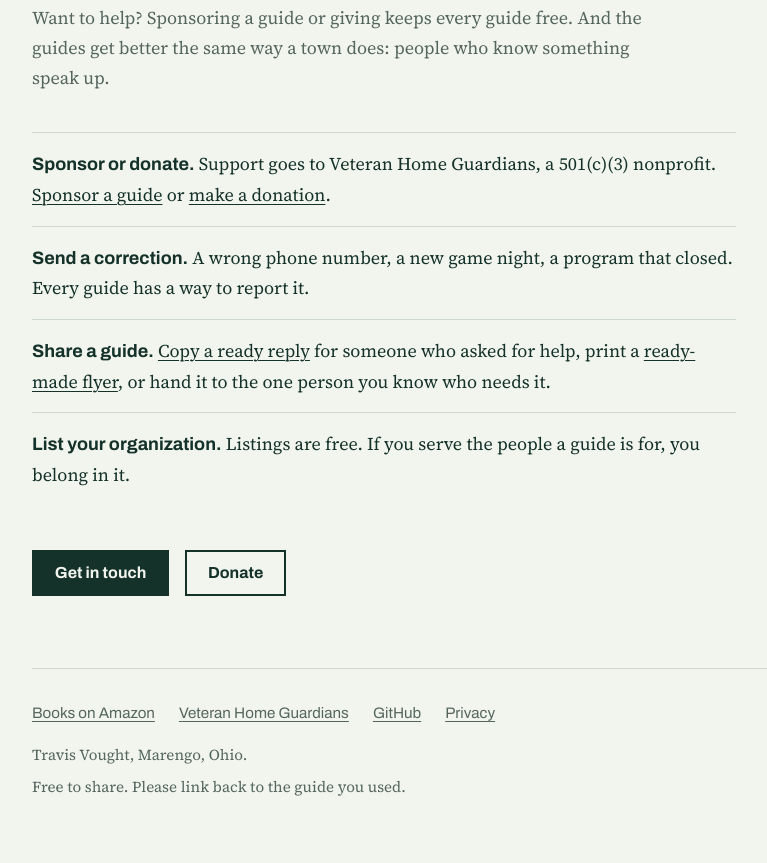
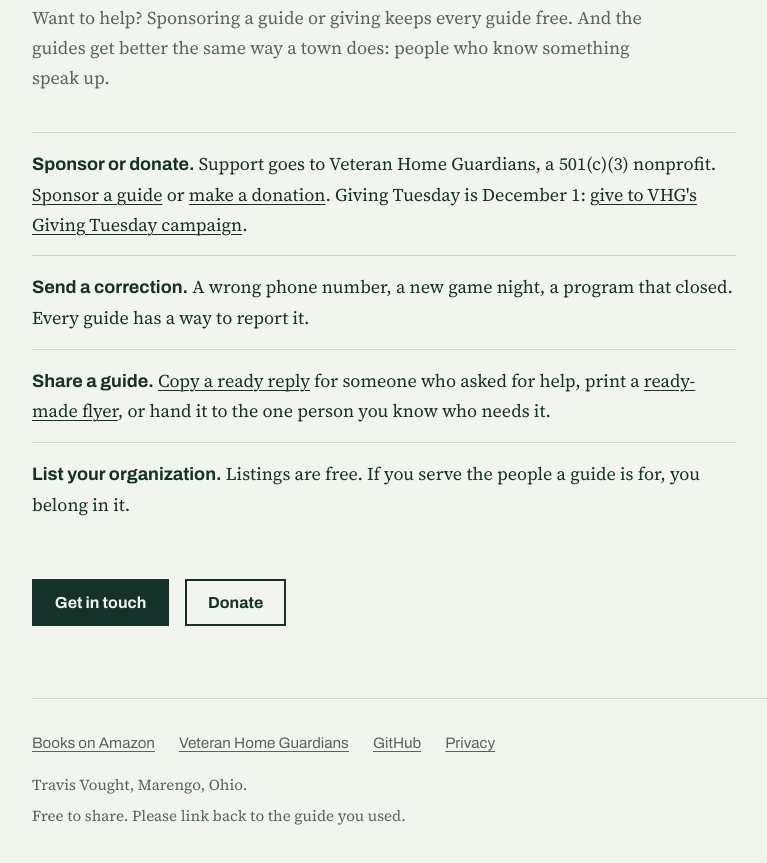
Before and after one commit to travisvought-byte/travis, a plain HTML site: page index.html in a window 1280 px wide. Shown: the part 8094-8957 px from the top of the page, without its empty margins (88-855 px from the left). Drawn offline with Linux system fonts and the light colour scheme.

Commit message:
Home page: link VHG's Giving Tuesday campaign in Sponsor or donate (#11)
Before: the Sponsor or donate item linked only VHG's sponsor and donate pages.

After: it adds one sentence, "Giving Tuesday is December 1", linking to VHG's
Zeffy Giving Tuesday campaign.

Co-authored-by: Claude <noreply@anthropic.com>

```diff
--- a/index.html
+++ b/index.html
@@ -632,7 +632,7 @@ footer .elsewhere{display:flex;flex-wrap:wrap;gap:.4rem 1.5rem;font-family:var(-
     <h2>Get involved</h2>
     <p class="lede">Want to help? Sponsoring a guide or giving keeps every guide free. And the guides get better the same way a town does: people who know something speak up.</p>
     <ul class="ways">
-      <li id="support"><strong>Sponsor or donate.</strong> Support goes to Veteran Home Guardians, a 501(c)(3) nonprofit. <a href="https://www.vethomeguard.org/sponsor.html">Sponsor a guide</a> or <a href="https://www.vethomeguard.org/donate.html">make a donation</a>.</li>
+      <li id="support"><strong>Sponsor or donate.</strong> Support goes to Veteran Home Guardians, a 501(c)(3) nonprofit. <a href="https://www.vethomeguard.org/sponsor.html">Sponsor a guide</a> or <a href="https://www.vethomeguard.org/donate.html">make a donation</a>. Giving Tuesday is December 1: <a href="https://www.zeffy.com/en-US/donation-form/giving-tuesday-no-veteran-left-isolated">give to VHG's Giving Tuesday campaign</a>.</li>
       <li><strong>Send a correction.</strong> A wrong phone number, a new game night, a program that closed. Every guide has a way to report it.</li>
       <li><strong>Share a guide.</strong> <a href="/share/">Copy a ready reply</a> for someone who asked for help, print a <a href="https://guide.vethomeguard.org/flyers.html">ready-made flyer</a>, or hand it to the one person you know who needs it.</li>
       <li><strong>List your organization.</strong> Listings are free. If you serve the people a guide is for, you belong in it.</li>
```
